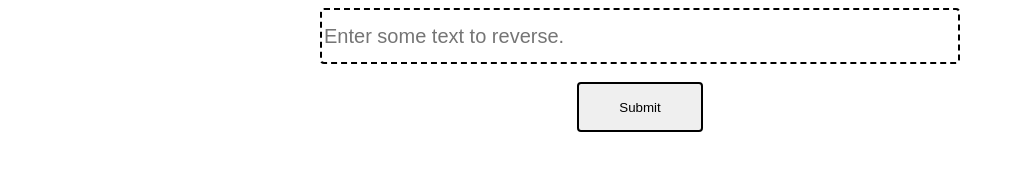
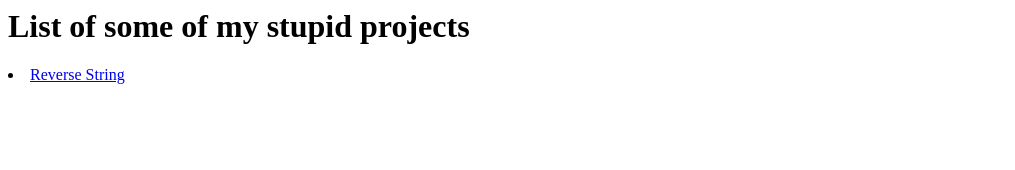
Before and after one commit to shuaib/shuaib.github.io, a plain HTML site: page index.html in a window 1280 px wide. Shown: the whole page, without its empty margins (0-1015 px from the left). Drawn offline with Linux system fonts and the light colour scheme.

Commit message:
Adds a landing page with links to other pages

```diff
--- a/index.html
+++ b/index.html
@@ -1,29 +1,13 @@
-<!DOCTYPE html>
 <html>
-	<script>
-		function reverseString() {
-			reversed_string_value.innerText = document.text_form.text.value.split("").reverse().join("");
-		}
-	</script>
 <head>
-		<title>
-			Reverse a string!
-		</title>
+<title>Shuaib's Githug Pages</title>
 </head>
 <body>
-		<center>
 <div>
-				<form name="text_form">
-					<input style="border: 2px dashed; black; border-radius: 4px; height: 50px; width: 50%; font-size: 20px;" type="text" id="text" name="text" placeholder="Enter some text to reverse.">
-					<br />
-					<br />
-					<input style="border: 2px solid black; border-radius: 4px; height: 50px; width: 10%" type="button" id="submit" value="Submit" onclick="return reverseString()">
-				</form>
+<h1>List of some of my stupid projects</h1>
 </div>
-		<div id="reversed_string">
-			<h2 id="reversed_string_value" name="reversed_string_value">
-			</h2>
+<div>
+<li><a href="reverse_string.html">Reverse String</a>
 </div>
-		</center>
 </body>
 </html>
```
Also changed, not shown: reverse_string.html (added, +29 -0 lines). Lines whose indentation alone changed are shown as unchanged.
